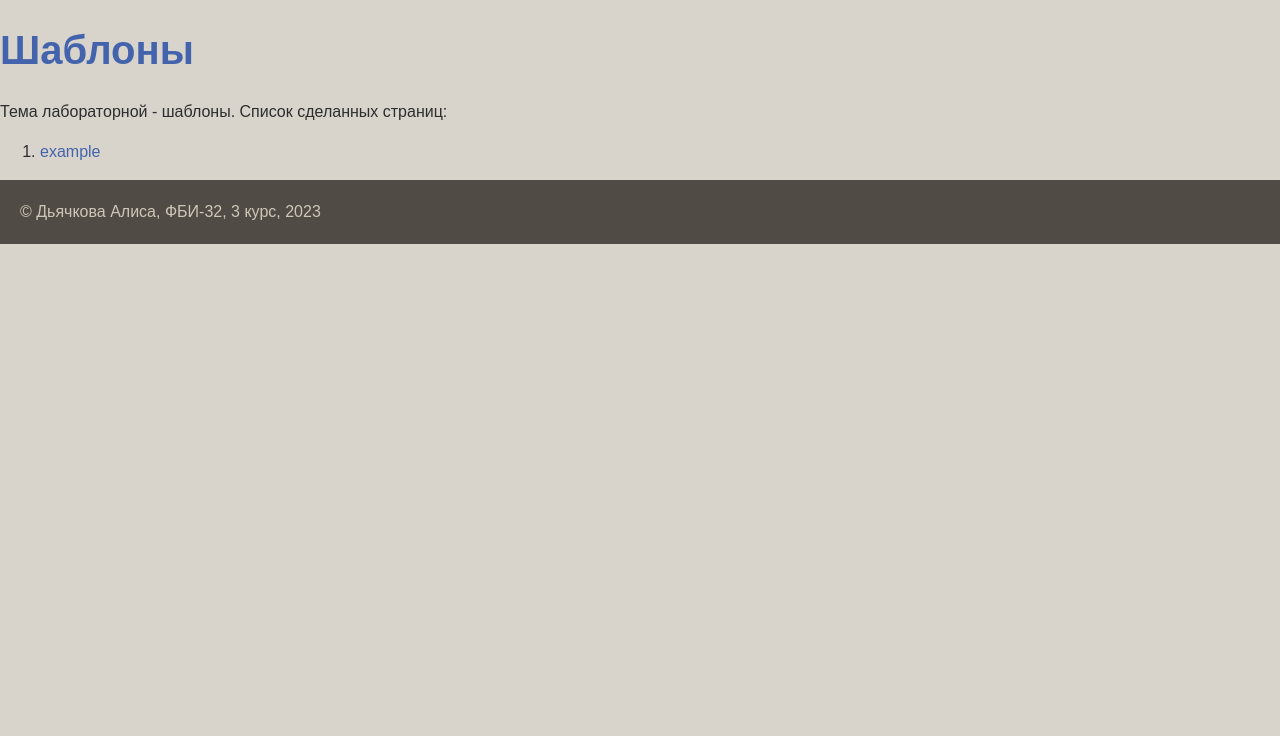
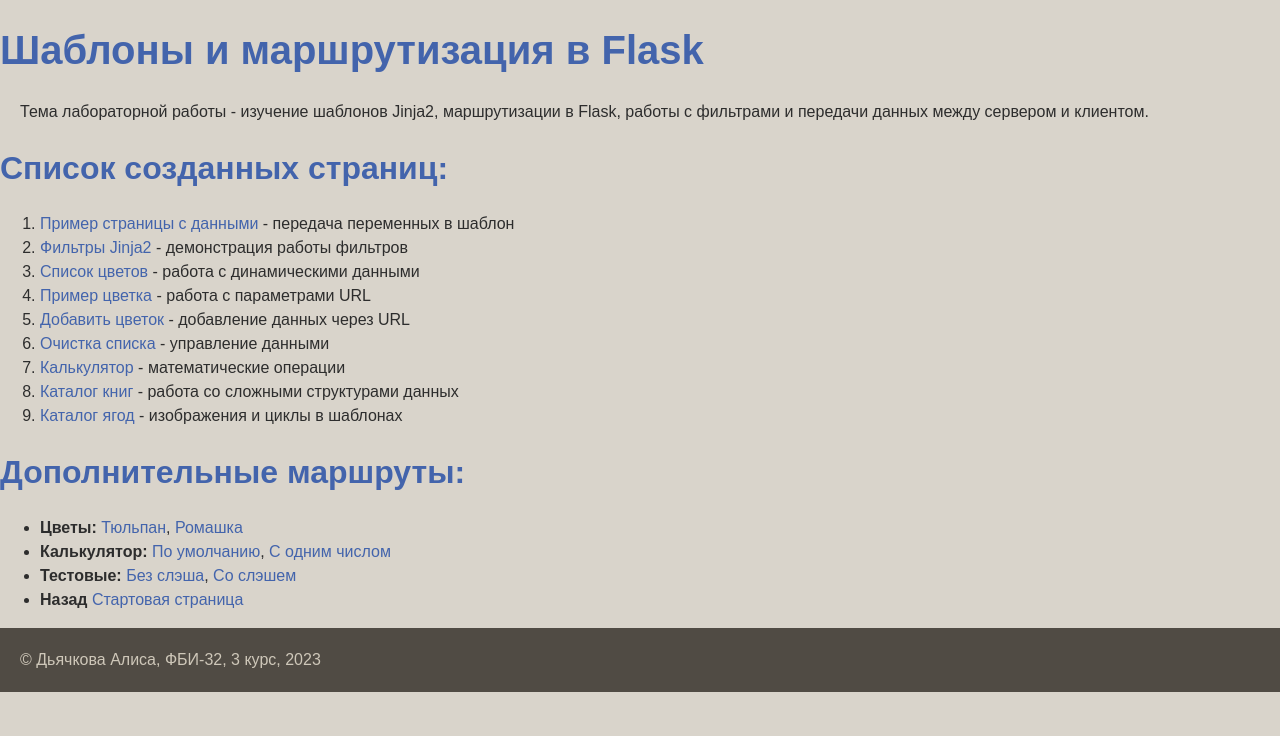
Before and after one commit to SparrowM24/web-back-labs, a Flask app: page /lab2/ in a window 1280 px wide. Shown: the part 64-800 px from the top of the page. Run offline with Flask 3, Linux system fonts and the light colour scheme.

Commit message:
Добавление ссылок

```diff
--- a/app.py
+++ b/app.py
@@ -50,6 +50,7 @@ def index():
             НГТУ, ФБ, WEB-программирование, часть 2. Список лабораторных
         </header>
         <a href="/lab1">Первая лабораторная</a>
+        <a href="/lab2">Вторая лабораторная</a>
         <footer>
             Дьячкова Алиса Дмитриевна ФБИ-32 3 Курс 2025
         </footer>
--- a/templates/lab2.html
+++ b/templates/lab2.html
@@ -5,11 +5,63 @@
 
 {# основной контент: #}
 {% block main %}
-    <h1>Шаблоны</h1>
-    <div>Тема лабораторной - шаблоны. Список сделанных страниц:</div>
+    <h1>Шаблоны и маршрутизация в Flask</h1>
+
+    <div class="description">
+        <p>Тема лабораторной работы - изучение шаблонов Jinja2, маршрутизации в Flask,
+        работы с фильтрами и передачи данных между сервером и клиентом.</p>
+    </div>
+
+    <h2>Список созданных страниц:</h2>
+
     <ol>
         <li>
-            <a href="/lab2/example">example</a>
+            <a href="/lab2/example">Пример страницы с данными</a> - передача переменных в шаблон
+        </li>
+        <li>
+            <a href="/lab2/filters">Фильтры Jinja2</a> - демонстрация работы фильтров
+        </li>
+        <li>
+            <a href="/lab2/flowers">Список цветов</a> - работа с динамическими данными
+        </li>
+        <li>
+            <a href="/lab2/flowers/0">Пример цветка</a> - работа с параметрами URL
+        </li>
+        <li>
+            <a href="/lab2/add_flower/роза">Добавить цветок</a> - добавление данных через URL
+        </li>
+        <li>
+            <a href="/lab2/clear_flowers">Очистка списка</a> - управление данными
+        </li>
+        <li>
+            <a href="/lab2/calc/5/3">Калькулятор</a> - математические операции
+        </li>
+        <li>
+            <a href="/lab2/books">Каталог книг</a> - работа со сложными структурами данных
+        </li>
+        <li>
+            <a href="/lab2/berries">Каталог ягод</a> - изображения и циклы в шаблонах
         </li>
     </ol>
+
+    <h2>Дополнительные маршруты:</h2>
+
+    <ul>
+        <li><strong>Цветы:</strong>
+            <a href="/lab2/add_flower/тюльпан">Тюльпан</a>,
+            <a href="/lab2/add_flower/ромашка">Ромашка</a>
+        </li>
+        <li><strong>Калькулятор:</strong>
+            <a href="/lab2/calc/">По умолчанию</a>,
+            <a href="/lab2/calc/10">С одним числом</a>
+        </li>
+        <li><strong>Тестовые:</strong>
+            <a href="/lab2/a">Без слэша</a>,
+            <a href="/lab2/a/">Со слэшем</a>
+        </li>
+        <li><strong>Назад</strong>
+            <a href="/">Стартовая страница</a>
+        </li>
+    </ul>
+
 {% endblock %}
```
